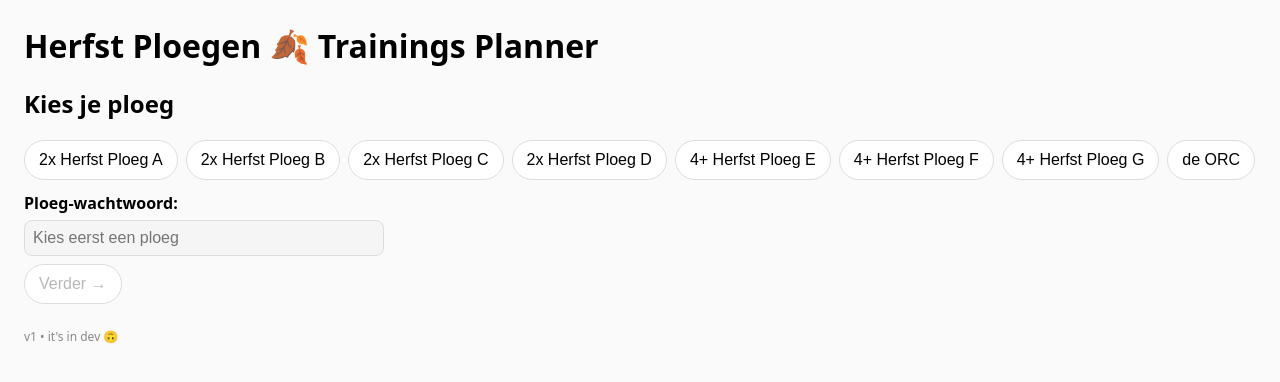
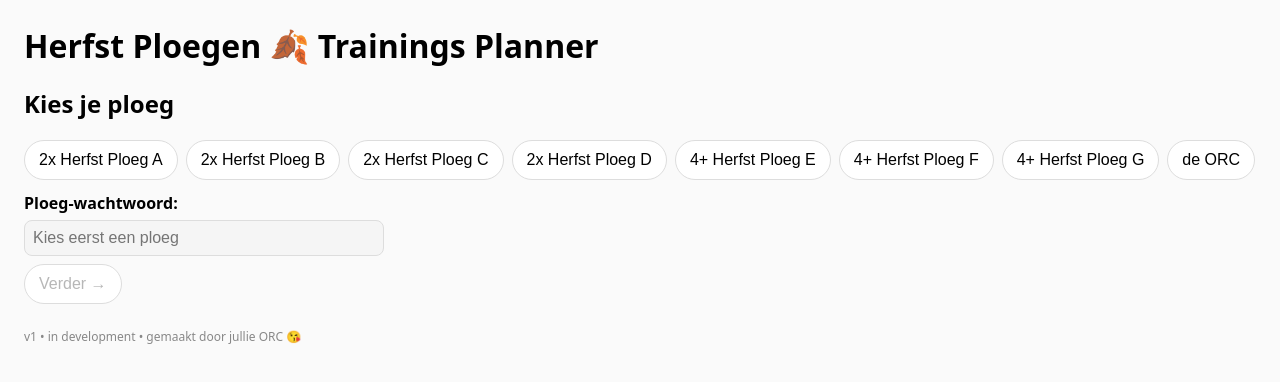
Before and after one commit to AnjaKroon/laga-training-planner, a React (Vite) app: page / in a window 1280 px wide. Shown: the top 382 px of the page. Built offline with nearby package versions, Linux system fonts and the light colour scheme.

Commit message:
footer and spelling

```diff
--- a/src/App.jsx
+++ b/src/App.jsx
@@ -28,7 +28,7 @@ const TEAMS = [
   {
     id: "4pE",
     name: "4+ Herfst Ploeg E",
-    members: ["Morselt", "de Jong", "Kollen", "Voppen", "Chen", "van breemen", "sterk", "Linger"]
+    members: ["Morselt", "de Jong", "Kollen", "Voppen", "Chen", "van Breemen", "Sterk", "Linger"]
   },
   {
     id: "4pF",
@@ -113,7 +113,7 @@ export default function App() {
           onBack={()=>setUserId(null)}
         />
       )}
-      <footer>v1 • it's in dev 🙃</footer>
+      <footer>v1 • in development • gemaakt door jullie ORC 😘</footer>
     </div>
   );
 }
```
